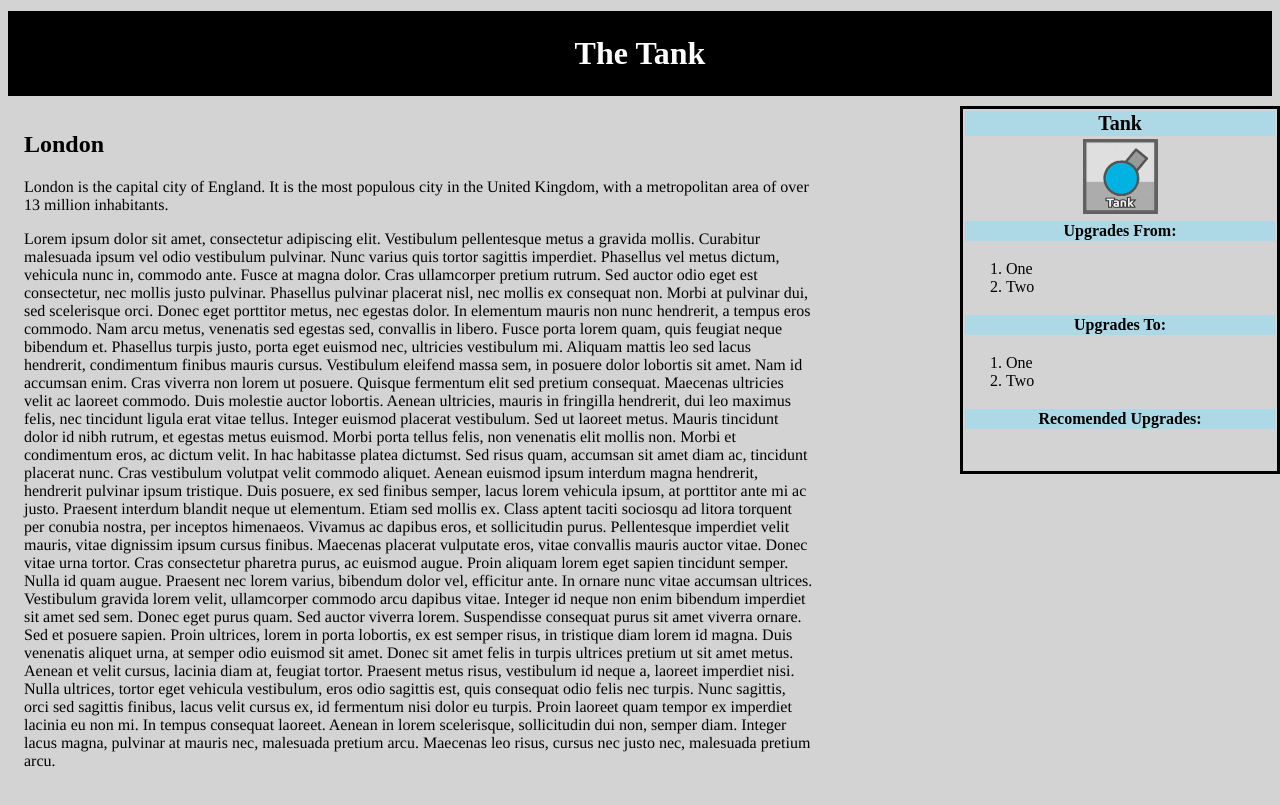
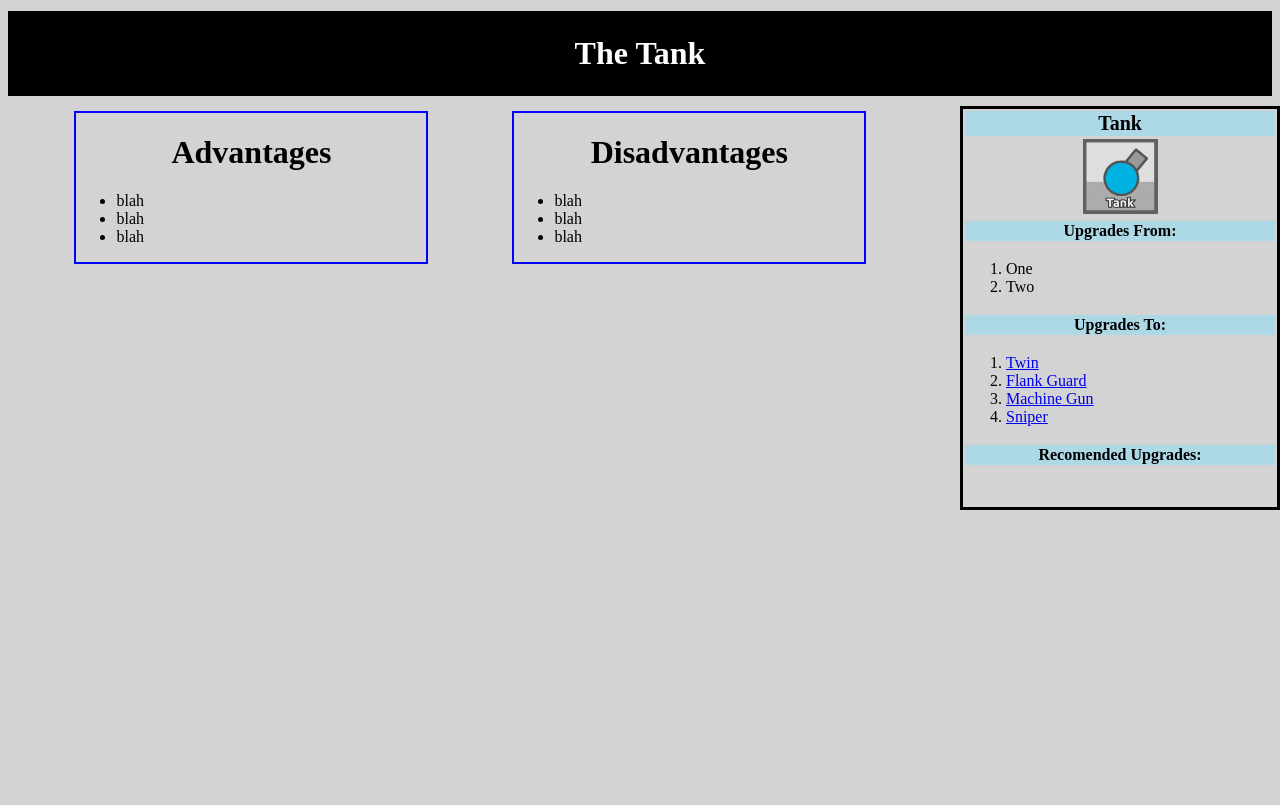
Before and after one commit to aaghassi2018/DiepDatabase, a plain HTML site: page tank.html in a window 1280 px wide. Shown: the part 69-874 px from the top of the page. After the commit the page ends 800 px from the top, so only its background shows below. Drawn offline with Linux system fonts and the light colour scheme.

Commit message:
continued to work on Tank class

```diff
--- a/file.css
+++ b/file.css
@@ -34,7 +34,42 @@ div.container {
 
 }
 
-header, footer {
+.center {
+  text-align: center;
+}
+
+div.half {
+  width: 40%;
+  box-sizing: border-box;
+  display: inline-block;
+  border: 2px solid blue;
+  margin: auto;
+  text-align: left;
+  justify-content: space-between;
+}
+
+div.left {
+  width: 40%;
+  box-sizing: border-box;
+  display: inline-block;
+  border: 2px solid blue;
+  margin: auto;
+  margin-left: 40px;
+  text-align: left;
+  justify-content: space-between;
+}
+
+div.right {
+  width: 40%;
+  box-sizing: border-box;
+  display: inline-block;
+  border: 2px solid blue;
+  margin-left: 80px;
+  text-align: left;
+  justify-content: space-between;
+}
+
+header{
     padding: 0.15em;
     color: white;
     background-color: black;
@@ -51,14 +86,6 @@ table.infoBox{
 
 }
 
-nav ul {
-    list-style-type: none;
-    padding: 0;
-}
-
-nav ul a {
-    text-decoration: none;
-}
 
 article {
     padding: 1em;
--- a/tank.html
+++ b/tank.html
@@ -14,27 +14,31 @@
       <h1>The Tank</h1>
     </header>
 
-<article>
-  <h1>London</h1>
-  <p>London is the capital city of England. It is the most populous city in the  United Kingdom, with a metropolitan area of over 13 million inhabitants.</p>
-  <p>Lorem ipsum dolor sit amet, consectetur adipiscing elit. Vestibulum pellentesque metus a gravida mollis. Curabitur malesuada ipsum vel odio vestibulum pulvinar. Nunc varius quis tortor sagittis imperdiet. Phasellus vel metus dictum, vehicula nunc in, commodo ante. Fusce at magna dolor. Cras ullamcorper pretium rutrum. Sed auctor odio eget est consectetur, nec mollis justo pulvinar. Phasellus pulvinar placerat nisl, nec mollis ex consequat non. Morbi at pulvinar dui, sed scelerisque orci. Donec eget porttitor metus, nec egestas dolor. In elementum mauris non nunc hendrerit, a tempus eros commodo.
 
-    Nam arcu metus, venenatis sed egestas sed, convallis in libero. Fusce porta lorem quam, quis feugiat neque bibendum et. Phasellus turpis justo, porta eget euismod nec, ultricies vestibulum mi. Aliquam mattis leo sed lacus hendrerit, condimentum finibus mauris cursus. Vestibulum eleifend massa sem, in posuere dolor lobortis sit amet. Nam id accumsan enim. Cras viverra non lorem ut posuere. Quisque fermentum elit sed pretium consequat. Maecenas ultricies velit ac laoreet commodo.
 
-    Duis molestie auctor lobortis. Aenean ultricies, mauris in fringilla hendrerit, dui leo maximus felis, nec tincidunt ligula erat vitae tellus. Integer euismod placerat vestibulum. Sed ut laoreet metus. Mauris tincidunt dolor id nibh rutrum, et egestas metus euismod. Morbi porta tellus felis, non venenatis elit mollis non. Morbi et condimentum eros, ac dictum velit. In hac habitasse platea dictumst. Sed risus quam, accumsan sit amet diam ac, tincidunt placerat nunc. Cras vestibulum volutpat velit commodo aliquet. Aenean euismod ipsum interdum magna hendrerit, hendrerit pulvinar ipsum tristique. Duis posuere, ex sed finibus semper, lacus lorem vehicula ipsum, at porttitor ante mi ac justo.
+  <div style="text-align:center;margin-top:15px;width:70%;float:left;justify-content:space-between;">
+    <div class="left">
+      <h1 class="center"> Advantages </h1>
+      <ul>
+        <li> blah </li>
+        <li> blah </li>
+        <li> blah </li>
+      </ul>
+  </div>
+  <div class="right">
+    <h1 class="center"> Disadvantages </h1>
+    <ul>
+      <li> blah </li>
+      <li> blah </li>
+      <li> blah </li>
+    </ul>
+</div>
+  </div>
 
-    Praesent interdum blandit neque ut elementum. Etiam sed mollis ex. Class aptent taciti sociosqu ad litora torquent per conubia nostra, per inceptos himenaeos. Vivamus ac dapibus eros, et sollicitudin purus. Pellentesque imperdiet velit mauris, vitae dignissim ipsum cursus finibus. Maecenas placerat vulputate eros, vitae convallis mauris auctor vitae. Donec vitae urna tortor. Cras consectetur pharetra purus, ac euismod augue. Proin aliquam lorem eget sapien tincidunt semper. Nulla id quam augue.
-
-    Praesent nec lorem varius, bibendum dolor vel, efficitur ante. In ornare nunc vitae accumsan ultrices. Vestibulum gravida lorem velit, ullamcorper commodo arcu dapibus vitae. Integer id neque non enim bibendum imperdiet sit amet sed sem. Donec eget purus quam. Sed auctor viverra lorem. Suspendisse consequat purus sit amet viverra ornare. Sed et posuere sapien.
-
-    Proin ultrices, lorem in porta lobortis, ex est semper risus, in tristique diam lorem id magna. Duis venenatis aliquet urna, at semper odio euismod sit amet. Donec sit amet felis in turpis ultrices pretium ut sit amet metus. Aenean et velit cursus, lacinia diam at, feugiat tortor. Praesent metus risus, vestibulum id neque a, laoreet imperdiet nisi. Nulla ultrices, tortor eget vehicula vestibulum, eros odio sagittis est, quis consequat odio felis nec turpis. Nunc sagittis, orci sed sagittis finibus, lacus velit cursus ex, id fermentum nisi dolor eu turpis. Proin laoreet quam tempor ex imperdiet lacinia eu non mi. In tempus consequat laoreet. Aenean in lorem scelerisque, sollicitudin dui non, semper diam. Integer lacus magna, pulvinar at mauris nec, malesuada pretium arcu. Maecenas leo risus, cursus nec justo nec, malesuada pretium arcu.</p>
-</article>
-
-<nav>
   <aside>
     <table class="infoBox">
     <tbody><tr>
-    <th colspan="2" class="fn org" style="text-align:center;font-size:125%;font-weight:bold;background-color: lightblue">Tank</th>
+      <th colspan="2" style="text-align:center;font-size:125%;font-weight:bold;background-color: lightblue">Tank</th>
       </tr>
       <tr>
         <th scope="row"><img src="images/tank.png" height="75" width="75"</th>
@@ -50,23 +54,27 @@
       <tr>
         <th colspan="2" style="text-align:center;background:lightblue">Upgrades To:</th>
       </tr>
+      <tr>
       <td colspan="2" style="text-align:left">
         <ol>
-          <li>One
-          <li>Two
+            <li><a href="twin.html">Twin</a>
+            <li><a href="flankGuard.html">Flank Guard</a>
+            <li><a href="machienGun.html">Machine Gun</a>
+            <li><a href="sniper.html">Sniper</a>
       <br>
       </tr>
       <br>
-    </tr>
       <tr>
         <th colspan="2" style="text-align:center;background:lightblue">Recomended Upgrades:</th>
       </tr>
-    <td style="visibility:hidden"><a rel="nofollow" class="external free" href="http://www.francisparker.org/">http://www.francisparker.org blah blahblahasdlfja</a></td>
+      <tr>
+      <td style="visibility:hidden"><a href="http://www.francisparker.org/">http://www.francisparker.org blah blahblahasdlfja</a></td>
     </tr>
-    </tbody></table>
+    </tbody>
+  </table>
   </aside>
-</nav>
 
-</div>
+
+
   </body>
 </hmtl>
```
Also changed, not shown: images/upgradeTree.png. Lines whose indentation alone changed are shown as unchanged.
